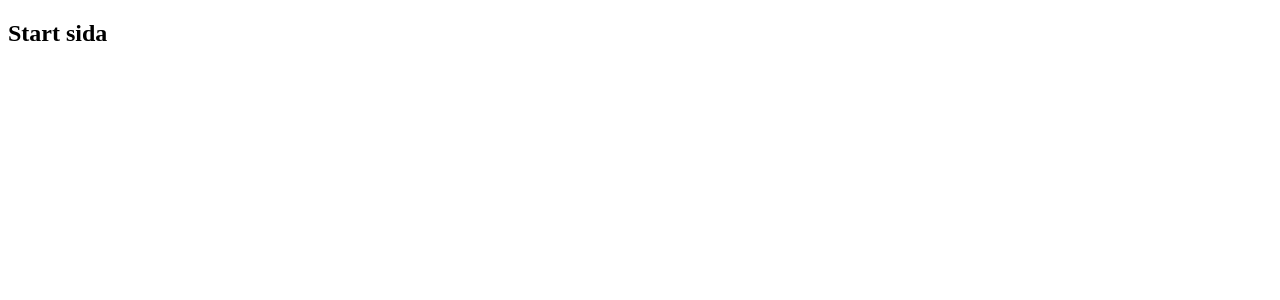
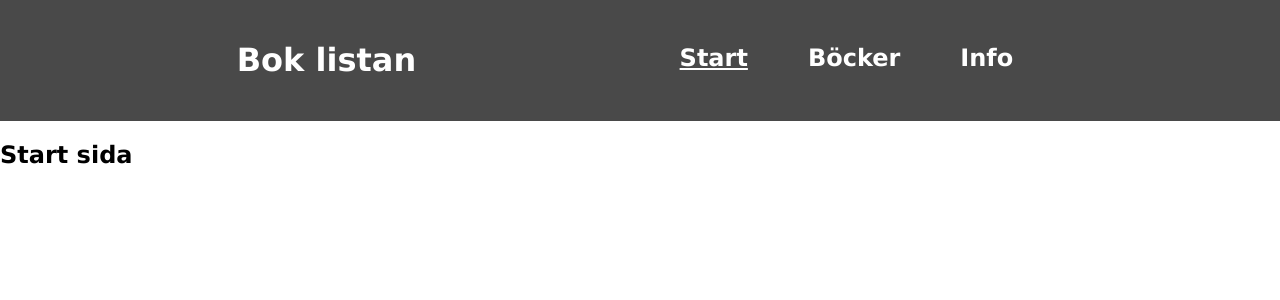
Before and after one commit to haan2402/vue-laboration3, a Vue app: page / in a window 1280 px wide. Shown: the top 300 px of the page. Built offline with nearby package versions, Linux system fonts and the light colour scheme.

Commit message:
gjort en components för header samt css för headern, har gjort en css fil i assets för styling för body och importerat den i main.js filen så att den syns

```diff
--- a/src/App.vue
+++ b/src/App.vue
@@ -1,8 +1,10 @@
 <script setup>
   import { RouterView } from 'vue-router';
+  import Header from './components/Header.vue';
 </script>
 
 <template>
+  <Header />
   <main>
     <RouterView/>
   </main>
--- /dev/null
+++ b/src/assets/main.css
@@ -0,0 +1,6 @@
+body {
+    padding: 0;
+    margin: 0;
+    font-family: Verdana, Geneva, Tahoma, sans-serif;
+    background-color: rgb(255, 255, 255);
+}
--- /dev/null
+++ b/src/components/Header.vue
@@ -0,0 +1,57 @@
+<template>
+    <header>
+        <div class="header-container">
+            <h1>Bok listan</h1>
+            <nav>
+                <ul>
+                    <li><RouterLink to="/">Start</RouterLink></li>
+                    <li><RouterLink to="/books">Böcker</RouterLink></li>
+                    <li><RouterLink to="/info">Info</RouterLink></li>
+                </ul>
+            </nav>
+        </div>
+    </header>
+</template>
+
+<script setup>
+    import { RouterLink } from 'vue-router';
+</script>
+
+<style scoped>
+    header {
+        background-color: #494949;
+        color: white;
+        padding: 20px;
+    }
+
+    .header-container {
+        display: flex;
+        justify-content: space-around;
+        margin: 0 auto;
+        max-width: 1000px;
+    }
+
+    ul {
+        display: flex;
+        font-size: 1.5em;
+        font-weight: bold;
+        list-style: none;
+    }
+
+    li {
+        margin: 0 30px;
+    }
+
+    a {
+        color: white;
+        text-decoration: none;
+    }
+
+    a:hover {
+        text-decoration: underline;
+    }
+
+    .router-link-active {
+        text-decoration: underline;
+    }
+</style>
--- a/src/main.js
+++ b/src/main.js
@@ -1,6 +1,7 @@
 import { createApp } from 'vue'
 import App from './App.vue'
 import router from './router'
+import './assets/main.css'
 
 const app = createApp(App)
 
```
